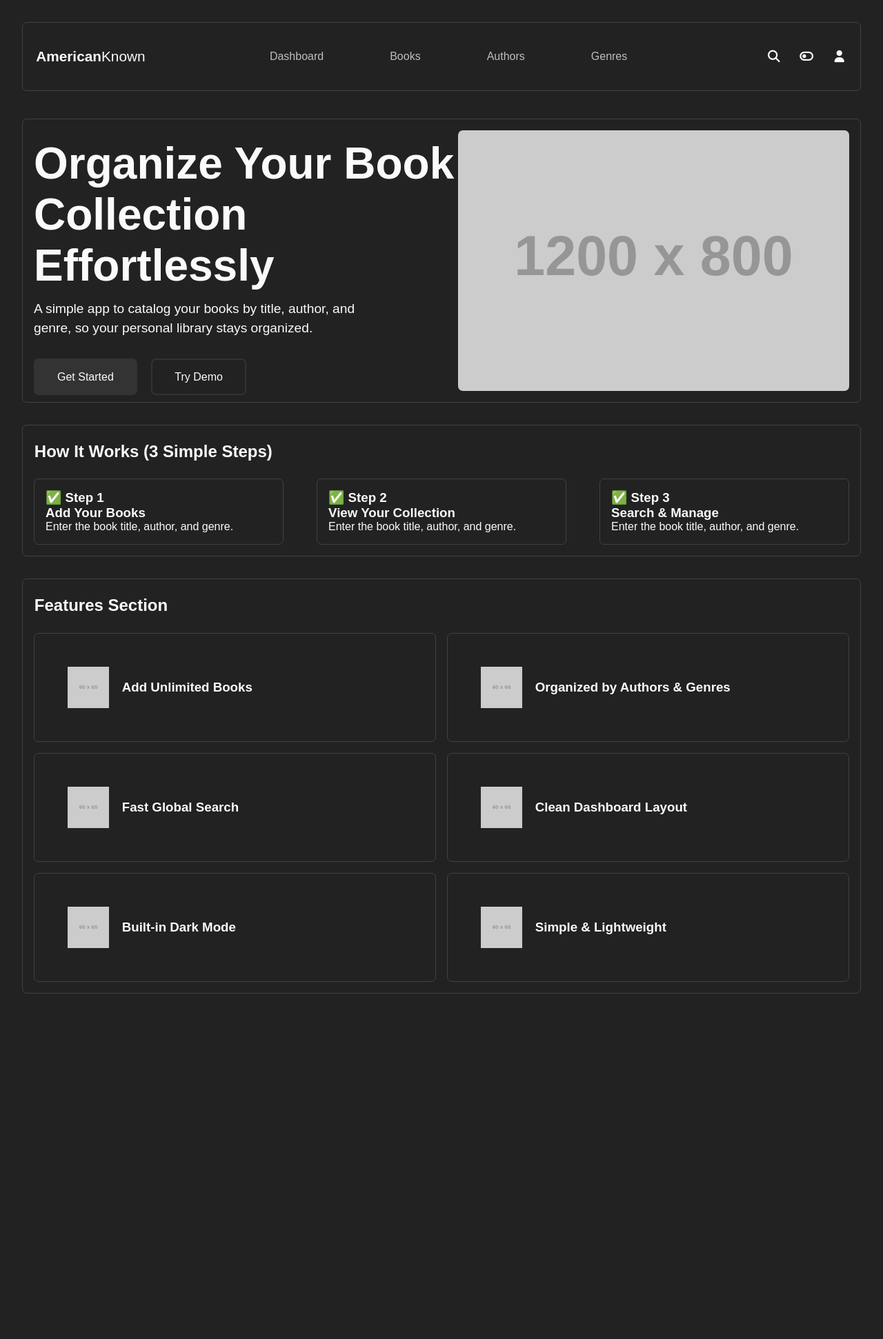
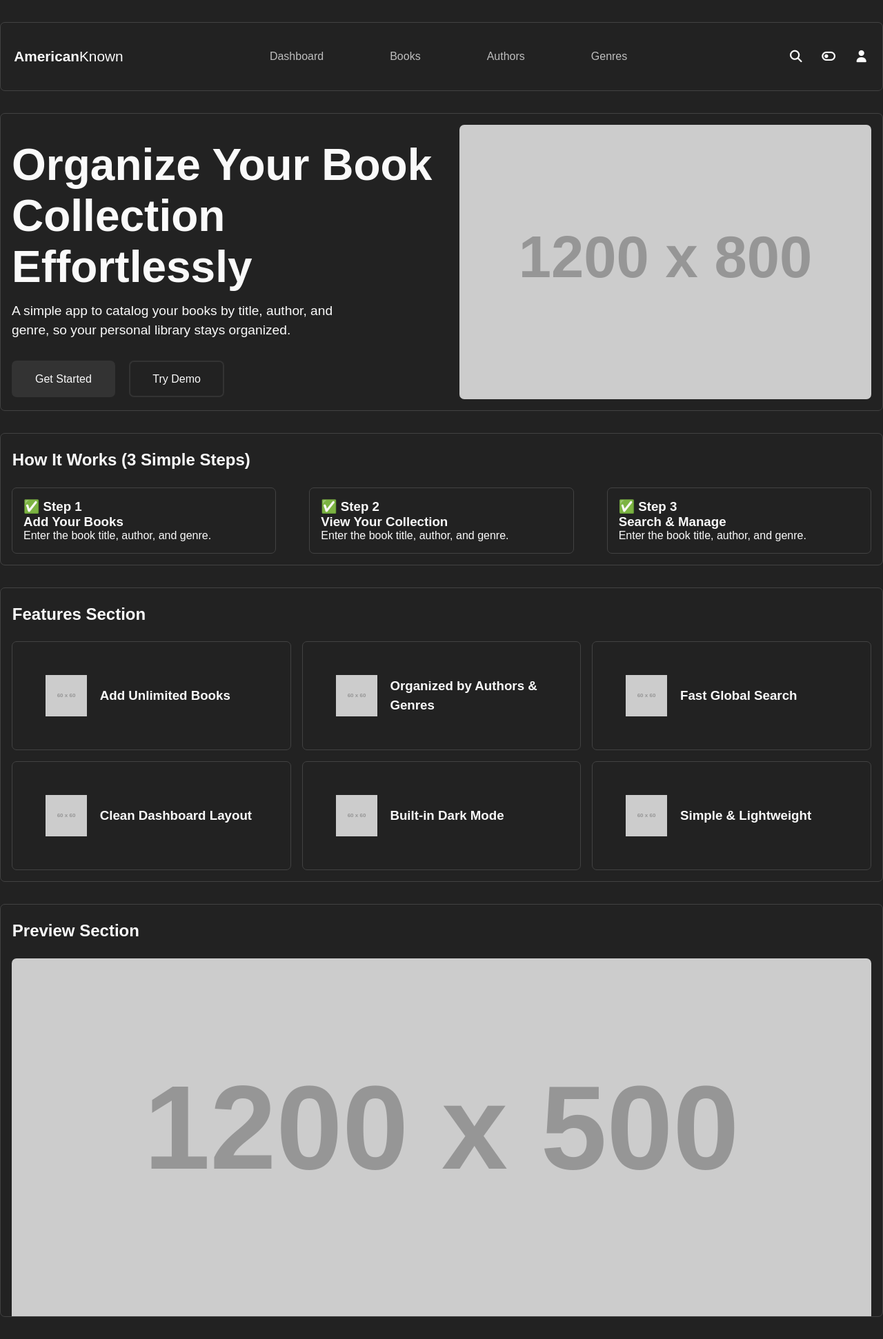
Before and after one commit to RenPen3/library-project-2.0, a PHP site: page / in a window 1280 px wide. Shown: the whole page at 69% size. Before the commit the page ends 1441 px from the top, so only its background shows below. Run offline with PHP 8.4, Linux system fonts and the light colour scheme; grey boxes labelled with a size stand in for pictures from a placeholder-image service; some libraries are stand-ins or nearby versions.

Commit message:
I added the Preview section.

```diff
--- a/css/styles.css
+++ b/css/styles.css
@@ -21,9 +21,23 @@
   color: #bebebe;
 }
 
+section {
+  max-width: 1440px;
+  margin-inline: auto;
+  border: 1px solid #424242;
+  border-radius: 7px;
+  margin-bottom: 2rem;
+  margin-top: 2rem;
+
+}
+
+.section-title {
+  padding: 1em .7em .4em .7em;
+}
+
 /* Header/ Navigation */
 .header {
-  padding: 2em 2em .5em 2em;
+  padding: 2em 0 0 0;
   transition: all .3s ease-in-out;
 }
 
@@ -34,6 +48,8 @@
   padding: 2em 1.2em;
   border: 1px solid #424242;
   border-radius: 7px;
+  max-width: 1440px;
+  margin-inline: auto;
 }
 
 .header-logo {
@@ -94,11 +110,7 @@
 }
 
 /* Hero Section */
-.hero {
-  margin: 2em;
-  border: 1px solid #424242;
-  border-radius: 7px;
-}
+
 
 .hero-content {
   display: flex;
@@ -155,15 +167,7 @@
 }
 
 /* Card Section */
-.cards {
-  margin: 2em;
-  border: 1px solid #424242;
-  border-radius: 7px;
-}
 
-.cards h2 {
-  padding: 1em .7em .4em .7em;
-}
 
 .cards-content {
   display: grid;
@@ -181,11 +185,6 @@
 
 
 /* Featured Section */
-.featured {
-  margin: 0 2em;
-  border: 1px solid #424242;
-  border-radius: 7px;
-}
 .featured-content {
   display: grid;
   grid-template-columns: repeat(auto-fit, minmax(400px, 1fr));
@@ -210,11 +209,21 @@
   line-height: 28px;
 }
 
-.featured h2 {
-    padding: 1em .7em .4em .7em;
 
+
+/* Preview Section */
+.preview-content {
+  padding: 1em 1em 0 1em;
 }
 
+.preview-content img {
+  border-top-left-radius: 7px;
+  border-top-right-radius: 7px;
+}
+
+.preview-content h2 {
+  padding: 1em .7em .4em .7em;
+}
 
 /* Menu Sidebar */
 .menu {
--- a/index.html
+++ b/index.html
@@ -66,7 +66,7 @@
       </section>
 
       <section class="cards">
-        <h2>How It Works (3 Simple Steps)</h2>
+        <h2 class="section-title">How It Works (3 Simple Steps)</h2>
 
         <div class="cards-content">
           <div class="card card--1">
@@ -97,7 +97,7 @@
       </section>
 
       <section class="featured">
-        <h2>Features Section</h2>
+        <h2 class="section-title">Features Section</h2>
         <div class="featured-content">
           <div class="featured-card">
             <img src="https://placehold.co/60x60" alt="Featured icon 1" />
@@ -125,6 +125,13 @@
           </div>
         </div>
       </section>
+
+      <section class="preview">
+        <h2 class="section-title">Preview Section</h2>
+        <div class="preview-content">
+          <img src="https://placehold.co/1200x500" alt="Preview image" />
+        </div>
+      </section>
     </main>
     <!-- End -->
   </body>
```
